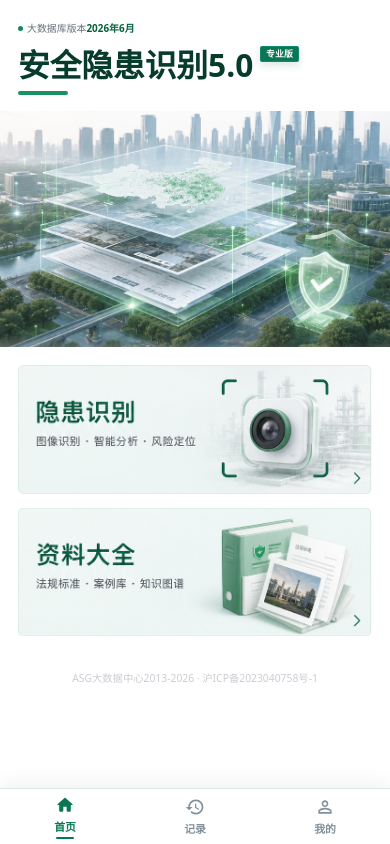
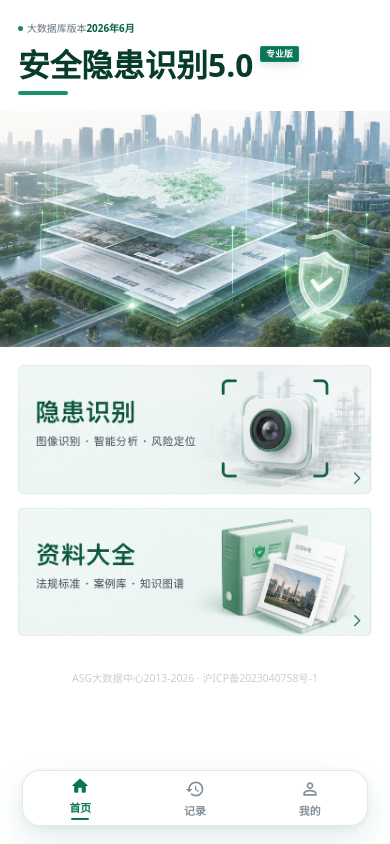
Before and after one commit to mabeibei-coser/asg100, a React (Vite) app: page / in a window 390 px wide. Built offline with nearby package versions, Linux system fonts and the light colour scheme; no server answers.

Commit message:
style(asg): 底栏改为悬浮药丸

```diff
--- a/package.json
+++ b/package.json
@@ -1,7 +1,7 @@
 {
   "name": "asg100",
   "private": true,
-  "version": "0.1.60",
+  "version": "0.1.61",
   "type": "module",
   "description": "安全隐患识别平台 5.0 专业版 - 隐患识别 + 短信登录 + VIP 会员 + 安防文档库",
   "scripts": {
--- a/src/styles/index.css
+++ b/src/styles/index.css
@@ -2872,7 +2872,7 @@ body::before {
     display: block;
     overflow-x: hidden;
     overflow-y: auto;
-    padding-bottom: calc(70px + env(safe-area-inset-bottom));
+    padding-bottom: calc(86px + env(safe-area-inset-bottom));
     background: #fff;
   }
 
@@ -3115,18 +3115,22 @@ body::before {
 
   .home-redesign-page .home-mobile-nav .home-bottom-nav {
     display: grid;
-    width: 100%;
-    max-width: none;
+    width: min(346px, calc(100vw - 44px));
+    max-width: 346px;
     height: 56px;
     min-height: 56px;
-    left: 0;
-    right: 0;
-    bottom: 0;
-    border-width: 1px 0 0;
-    border-radius: 0;
-    background: rgba(255, 255, 255, 0.96);
-    box-shadow: 0 -6px 20px rgba(15, 20, 25, 0.05);
-    transform: none;
+    left: 50%;
+    right: auto;
+    bottom: max(18px, env(safe-area-inset-bottom));
+    border-width: 1px;
+    border-radius: 18px;
+    background: rgba(255, 255, 255, 0.90);
+    box-shadow:
+      0 14px 32px rgba(15, 118, 110, 0.12),
+      0 2px 8px rgba(15, 20, 25, 0.06);
+    backdrop-filter: blur(14px);
+    -webkit-backdrop-filter: blur(14px);
+    transform: translateX(-50%);
   }
 
   .home-redesign-page .home-nav-item {
@@ -3712,8 +3716,10 @@ body::before {
 .home-redesign-page .home-mobile-nav .home-bottom-nav {
   grid-template-columns: repeat(3, minmax(0, 1fr)) !important;
   border-color: rgba(12, 114, 83, 0.14) !important;
-  background: rgba(255, 255, 255, 0.96) !important;
-  box-shadow: 0 -6px 20px rgba(15, 20, 25, 0.05) !important;
+  background: rgba(255, 255, 255, 0.90) !important;
+  box-shadow:
+    0 14px 32px rgba(15, 118, 110, 0.12),
+    0 2px 8px rgba(15, 20, 25, 0.06) !important;
 }
 
 .home-nav-item {
@@ -3826,16 +3832,18 @@ body::before {
 
   .app-page > .home-bottom-nav,
   .home-redesign-page .home-mobile-nav .home-bottom-nav {
-    left: 0 !important;
-    right: 0 !important;
-    bottom: 0 !important;
-    width: 100% !important;
-    max-width: none !important;
+    left: 50% !important;
+    right: auto !important;
+    bottom: max(18px, env(safe-area-inset-bottom)) !important;
+    width: min(346px, calc(100vw - 44px)) !important;
+    max-width: 346px !important;
     height: 56px !important;
     min-height: 56px !important;
-    border-width: 1px 0 0 !important;
-    border-radius: 0 !important;
-    transform: none !important;
+    border-width: 1px !important;
+    border-radius: 18px !important;
+    backdrop-filter: blur(14px) !important;
+    -webkit-backdrop-filter: blur(14px) !important;
+    transform: translateX(-50%) !important;
   }
 }
 
```
